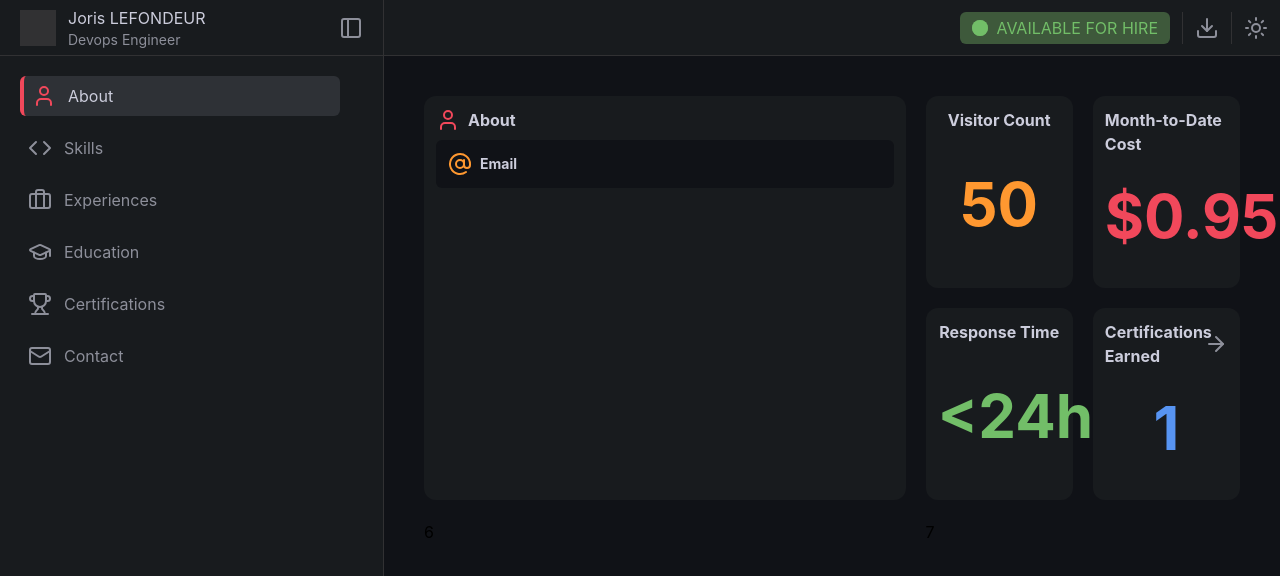
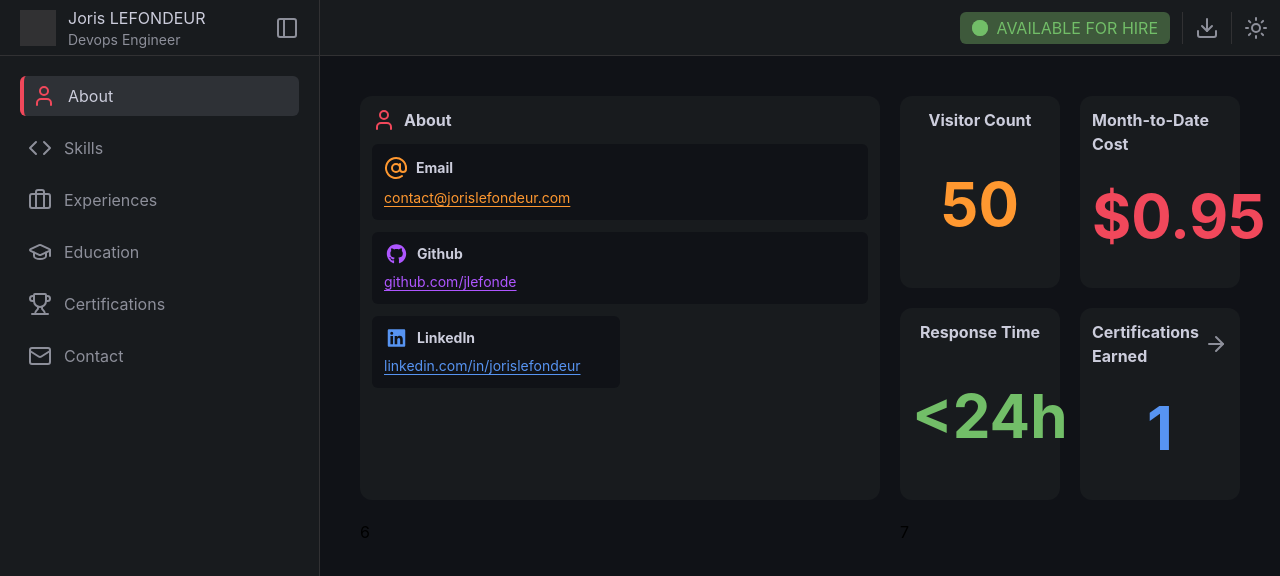
Before and after one commit to jlefonde/portfolio-frontend, a Vue app: page /about in a window 1280 px wide. Shown: the top 576 px of the page. Built offline with nearby package versions, Linux system fonts and the light colour scheme; the HTML template or start-up script is replaced by a standard one.

Commit message:
Added ContactLink component and added FontAwesome brand icons

```diff
--- a/package.json
+++ b/package.json
@@ -9,6 +9,9 @@
     "preview": "vite preview"
   },
   "dependencies": {
+    "@fortawesome/fontawesome-svg-core": "^7.1.0",
+    "@fortawesome/free-brands-svg-icons": "^7.1.0",
+    "@fortawesome/vue-fontawesome": "^3.1.2",
     "@tailwindcss/vite": "^4.1.17",
     "lucide-vue-next": "^0.555.0",
     "tailwindcss": "^4.1.17",
--- /dev/null
+++ b/src/components/ContactLink.vue
@@ -0,0 +1,20 @@
+<script setup lang="ts">
+import Title from "../components/Title.vue";
+import type { LucideIcon } from "lucide-vue-next";
+import type { IconDefinition } from "@fortawesome/fontawesome-svg-core";
+
+defineProps<{
+  title: string;
+  icon: LucideIcon | IconDefinition;
+  color: string;
+  href: string;
+  linkText: string;
+}>();
+</script>
+
+<template>
+  <div class="bg-base-350 flex flex-col gap-2 rounded-md p-3">
+    <Title :title="title" titleSize="sm" :icon="icon" :iconColor="color" iconSize="5" />
+    <a :href="href" class="text-sm underline underline-offset-3" :class="`text-${color}`">{{ linkText }}</a>
+  </div>
+</template>
--- a/src/components/Header.vue
+++ b/src/components/Header.vue
@@ -19,5 +19,3 @@ import { Sun, Download } from "lucide-vue-next";
     <Sun class="stroke-base-100 hover:stroke-base-50 cursor-pointer" />
   </header>
 </template>
-
-<style scoped></style>
--- a/src/components/Sidebar.vue
+++ b/src/components/Sidebar.vue
@@ -7,7 +7,7 @@ const route = useRoute();
 </script>
 
 <template>
-  <aside class="bg-base-300 border-base-150 flex h-screen w-96 flex-col border-r">
+  <aside class="bg-base-300 border-base-150 flex h-screen w-80 flex-col border-r">
     <header class="border-base-150 flex h-14 items-center justify-between border-b p-5">
       <div class="flex items-center gap-3">
         <div class="bg-base-150 size-9"></div>
@@ -22,7 +22,7 @@ const route = useRoute();
       <RouterLink
         v-for="navRoute in routes.filter((r) => r.addToNav === true)"
         :key="navRoute.path"
-        class="group hover:bg-base-200 hover:text-base-50 flex h-10 w-80 items-center gap-3 rounded-md p-2"
+        class="group hover:bg-base-200 hover:text-base-50 flex h-10 w-full items-center gap-3 rounded-md p-2"
         :class="
           route.path === navRoute.path
             ? `border-${navRoute.color} text-base-50 bg-base-200 border-l-4`
@@ -41,5 +41,3 @@ const route = useRoute();
     </nav>
   </aside>
 </template>
-
-<style scoped></style>
--- a/src/components/Stat.vue
+++ b/src/components/Stat.vue
@@ -5,7 +5,7 @@ import { useRouter } from "vue-router";
 const props = defineProps<{
   name: string;
   value: string;
-  colorClass: string;
+  color: string;
   redirect?: string;
 }>();
 
@@ -27,8 +27,6 @@ function redirectTo() {
         class="hover:stroke-base-50 stroke-base-100 absolute right-0 cursor-pointer"
       />
     </div>
-    <div class="m-auto text-6xl font-bold" :class="`${colorClass}`">{{ value }}</div>
+    <div class="m-auto text-6xl font-bold" :class="`text-${color}`">{{ value }}</div>
   </div>
 </template>
-
-<style scoped></style>
--- /dev/null
+++ b/src/components/Title.vue
@@ -0,0 +1,64 @@
+<script setup lang="ts">
+import type { LucideIcon } from "lucide-vue-next";
+import type { IconDefinition } from "@fortawesome/fontawesome-svg-core";
+import { FontAwesomeIcon } from "@fortawesome/vue-fontawesome";
+import { computed } from "vue";
+
+const props = withDefaults(
+  defineProps<{
+    title: string;
+    titleSize?: string;
+    titleColor?: string;
+    icon?: LucideIcon | IconDefinition;
+    iconColor?: string;
+    iconSize?: string;
+  }>(),
+  {
+    titleColor: "base-50",
+    iconSize: "6",
+    iconColor: "base-50",
+  },
+);
+
+const isFontAwesome = computed(() => {
+  return props.icon && typeof props.icon === "object" && "icon" in props.icon;
+});
+
+type FontAwesomeSize =
+  | "2xs"
+  | "xs"
+  | "sm"
+  | "lg"
+  | "xl"
+  | "2xl"
+  | "1x"
+  | "2x"
+  | "3x"
+  | "4x"
+  | "5x"
+  | "6x"
+  | "7x"
+  | "8x"
+  | "9x"
+  | "10x";
+
+const fontAwesomeSize = computed((): FontAwesomeSize => {
+  const sizeMap: Record<string, FontAwesomeSize> = {
+    "3": "xs",
+    "4": "sm",
+    "5": "lg",
+    "6": "xl",
+    "7": "2x",
+    "8": "2x",
+  };
+  return sizeMap[props.iconSize] || "lg";
+});
+</script>
+
+<template>
+  <div class="flex items-center gap-2">
+    <FontAwesomeIcon v-if="icon && isFontAwesome" :icon="icon" :size="fontAwesomeSize" :class="`text-${iconColor}`" />
+    <component v-else-if="icon" :is="icon" :class="`stroke-${iconColor} size-${iconSize}`" />
+    <div class="font-bold" :class="`text-${titleSize} text-${titleColor}`">{{ title }}</div>
+  </div>
+</template>
--- a/src/views/About.vue
+++ b/src/views/About.vue
@@ -1,41 +1,52 @@
 <script setup lang="ts">
 import Stat from "../components/Stat.vue";
+import Title from "../components/Title.vue";
+import ContactLink from "../components/ContactLink.vue";
 import { routes } from "../router.ts";
 import { useRoute } from "vue-router";
-import { AtSignIcon } from "lucide-vue-next";
+import { AtSignIcon,DownloadIcon } from "lucide-vue-next";
+import { faGithub, faLinkedin } from "@fortawesome/free-brands-svg-icons";
 
 const route = useRoute();
 const navRoute = routes.find((r) => r.path == route.path);
-console.log(navRoute);
 </script>
 
 <template>
   <div class="grid grid-cols-5 grid-rows-8 gap-5">
-    <div class="bg-base-300 col-span-3 row-span-4 flex flex-col gap-2 rounded-xl p-3">
-      <div class="flex gap-2">
-        <component :is="navRoute?.icon" :class="`stroke-${navRoute?.color}`"></component>
-        <div class="text-base-50 font-bold">{{ route.name }}</div>
-      </div>
-      <div class="bg-base-350 flex flex-col rounded-md p-3">
-        <div class="flex items-center gap-2">
-          <AtSignIcon class="stroke-orange-light" />
-          <div class="text-base-50 text-sm font-bold">Email</div>
-        </div>
+    <div class="bg-base-300 col-span-3 row-span-4 flex flex-col gap-3 rounded-xl p-3">
+      <Title :title="navRoute?.name?.toString() ?? ''" :icon="navRoute?.icon" :iconColor="navRoute?.color" />
+      <ContactLink
+        title="Email"
+        :icon="AtSignIcon"
+        color="orange-light"
+        href="mailto:contact@jorislefondeur.com"
+        linkText="contact@jorislefondeur.com"
+      />
+      <ContactLink
+        title="Github"
+        :icon="faGithub"
+        color="purple-light"
+        href="https://github.com/jlefonde"
+        linkText="github.com/jlefonde"
+      />
+      <div class="flex justify-between gap-3">
+        <ContactLink class="w-1/2"
+          title="LinkedIn"
+          :icon="faLinkedin"
+          color="blue-light"
+          href="https://linkedin.com/in/jorislefondeur-aa784237b"
+          linkText="linkedin.com/in/jorislefondeur"
+        />
       </div>
     </div>
-    <Stat class="col-start-4 row-span-2 h-48" name="Visitor Count" value="50" colorClass="text-orange-light" />
-    <Stat class="col-start-5 row-span-2 h-48" name="Month-to-Date Cost" value="$0.95" colorClass="text-red-light" />
-    <Stat
-      class="col-start-4 row-span-2 row-start-3 h-48"
-      name="Response Time"
-      value="<24h"
-      colorClass="text-green-light"
-    />
+    <Stat class="col-start-4 row-span-2 h-48" name="Visitor Count" value="50" color="orange-light" />
+    <Stat class="col-start-5 row-span-2 h-48" name="Month-to-Date Cost" value="$0.95" color="red-light" />
+    <Stat class="col-start-4 row-span-2 row-start-3 h-48" name="Response Time" value="<24h" color="green-light" />
     <Stat
       class="col-start-5 row-span-2 row-start-3 h-48"
       name="Certifications Earned"
       value="1"
-      colorClass="text-blue-light"
+      color="blue-light"
       redirect="/certifications"
     />
     <div class="col-span-3 row-span-3 row-start-5">6</div>
```
Also changed, not shown: 1 other file (tests, documents, lock files or other folders).
